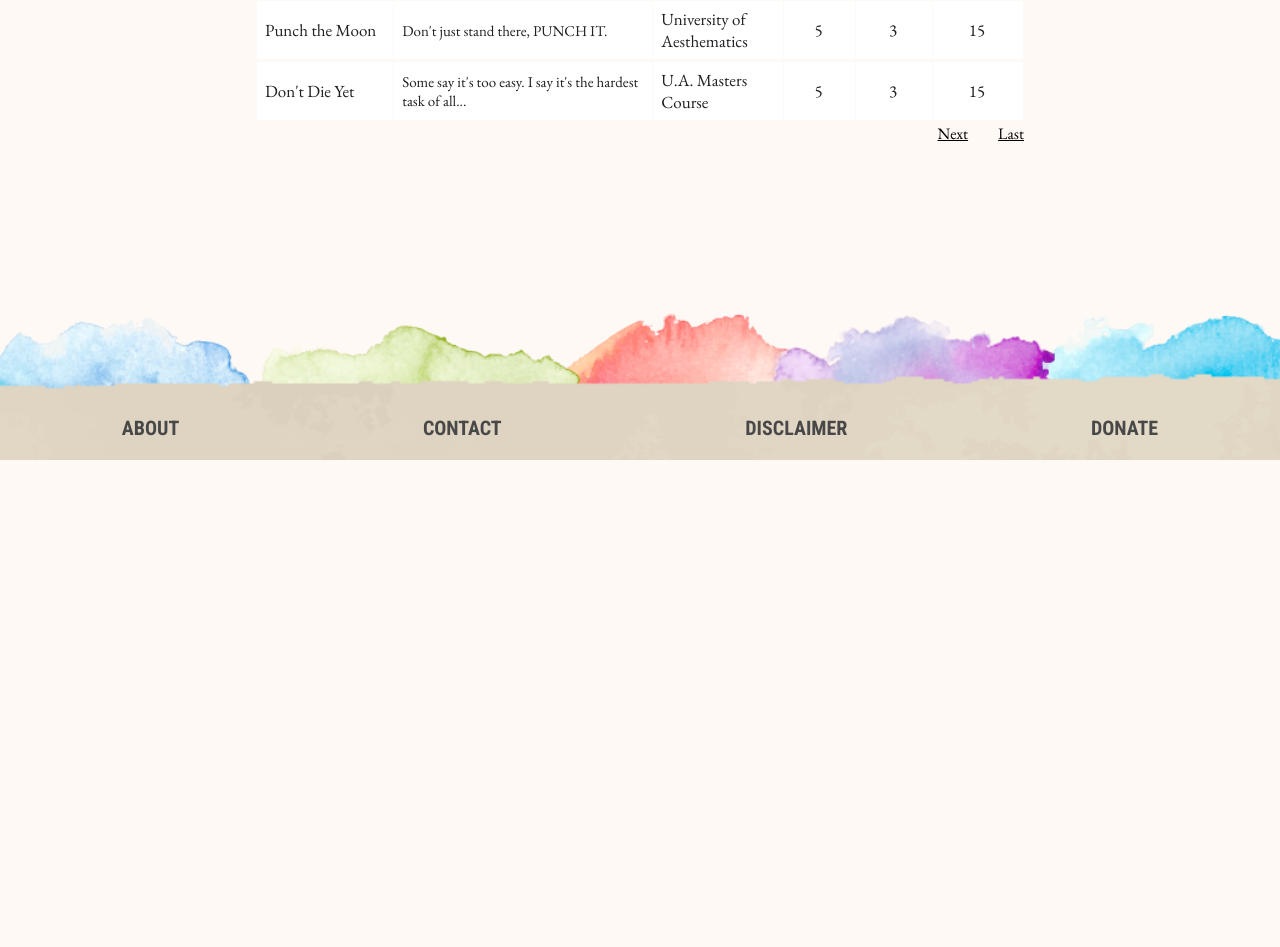
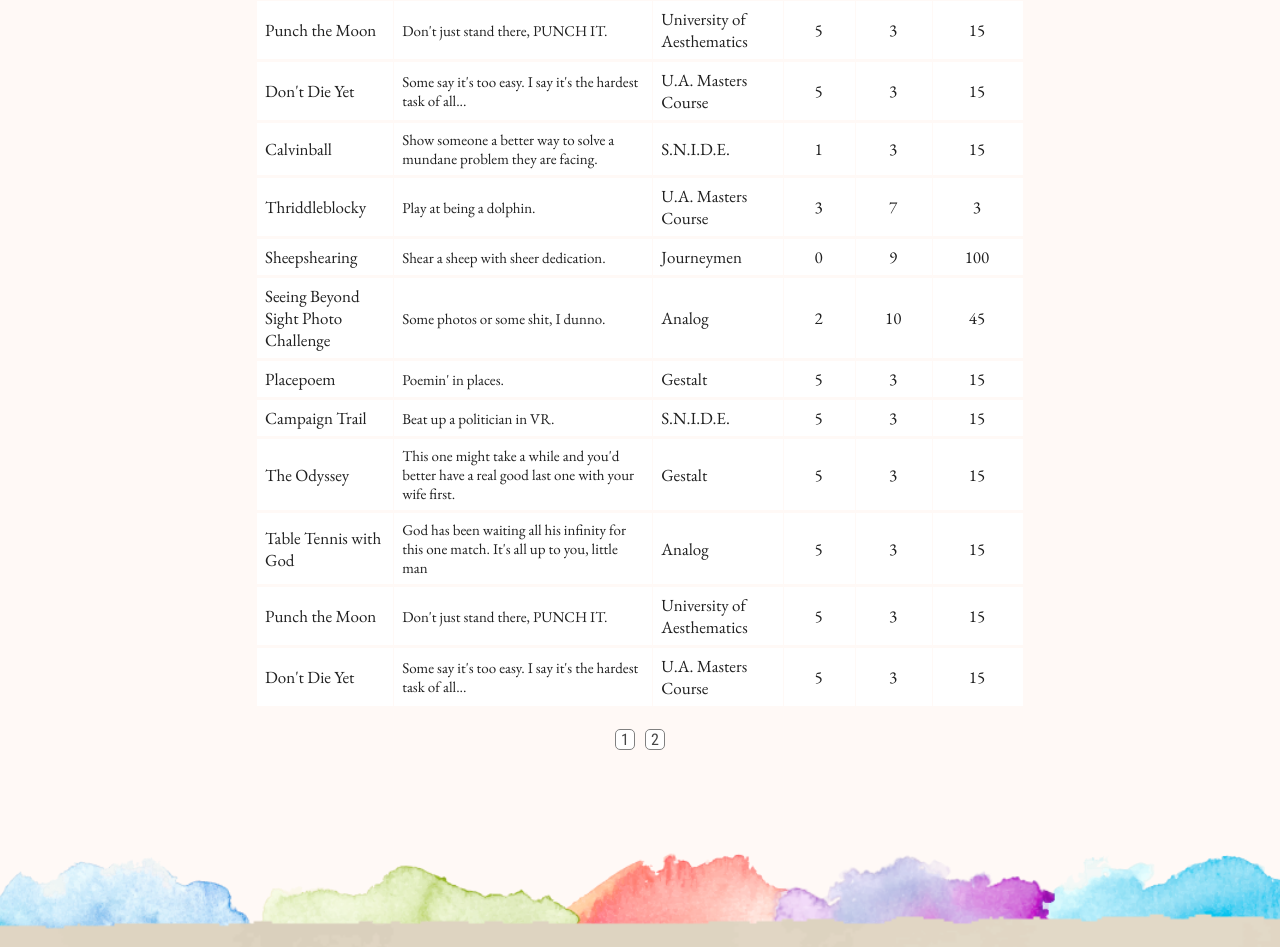
Before and after one commit to ktpeace/w0rld, a React (Create React App) app: page /#/tasks in a window 1280 px wide. Shown: the part 740-1687 px from the top of the page. Before the commit the page ends 1200 px from the top, so only its background shows below. Built offline with nearby package versions, Linux system fonts and the light colour scheme.

Commit message:
added clear all filters and pagination to Tasks page

```diff
--- a/src/App.css
+++ b/src/App.css
@@ -529,8 +529,16 @@ footer {
   padding: 7px 10px 7px 8px;
 }
 
+.tx-row:hover td {
+  background-color: rgb(252, 252, 252);
+}
+
 .tx-name-cell {
   text-align: left;
+}
+
+.tx-name-cell:hover {
+  font-weight: bold;
 }
 
 .tx-group {
@@ -564,20 +572,29 @@ footer {
 
 .tx-navlinks {
   display: flex;
-  justify-content: flex-end;
-  gap: 30px;
-  text-decoration: underline;
+  justify-content: center;
 }
 
-/* .tx-desc {
+.tx-footer {
   display: flex;
-  flex-direction: column;
-  border: 1px solid lightgrey;
-  margin: 10px;
-  margin-bottom: 10px;
-  padding: 10px 10px 0;
-  background-color: #fff;
-} */
+  gap: 10px;
+}
+
+.tx-footer-button {
+  margin-top: 20px;
+  width: 20px;
+  background-color: white;
+  border: 1px solid grey;
+  color: rgb(69, 69, 69);
+  border-radius: 5px;
+  font-family: "Roboto Condensed", sans-serif;
+}
+
+.tx-footer-button:hover {
+  cursor: pointer;
+  background-color: rgb(69, 69, 69);
+  color: white;
+}
 
 .tx-qualified {
   display: flex;
@@ -617,10 +634,6 @@ td {
   margin-bottom: 10px;
 }
 
-.tx-links > *:hover {
-  cursor: pointer;
-}
-
 .tx-view-mine {
   color: #5c2e7e;
 }
--- a/src/data/tasks-data.js
+++ b/src/data/tasks-data.js
@@ -103,4 +103,212 @@ export const tasks = [
       "Some say it's too easy. I say it's the hardest task of all...",
     completed: 15,
   },
+  {
+    id: 11,
+    name: "Calvinball",
+    group: "S.N.I.D.E.",
+    status: "Active",
+    level: 1,
+    points: 3,
+    description:
+      "Show someone a better way to solve a mundane problem they are facing.",
+    completed: 15,
+  },
+  {
+    id: 12,
+    name: "Thriddleblocky",
+    group: "U.A. Masters Course",
+    status: "Active",
+    level: 3,
+    points: 7,
+    description: "Play at being a dolphin.",
+    completed: 3,
+  },
+  {
+    id: 13,
+    name: "Sheepshearing",
+    group: "Journeymen",
+    status: "Active",
+    level: 0,
+    points: 9,
+    description: "Shear a sheep with sheer dedication.",
+    completed: 100,
+  },
+  {
+    id: 14,
+    name: "Seeing Beyond Sight Photo Challenge",
+    group: "Analog",
+    status: "Retired",
+    level: 2,
+    points: 10,
+    description: "Some photos or some shit, I dunno.",
+    completed: 45,
+  },
+  {
+    id: 15,
+    name: "Placepoem",
+    group: "Gestalt",
+    status: "Active",
+    level: 5,
+    points: 3,
+    description: "Poemin' in places.",
+    completed: 15,
+  },
+  {
+    id: 16,
+    name: "Campaign Trail",
+    group: "S.N.I.D.E.",
+    status: "Pretired",
+    level: 5,
+    points: 3,
+    description: "Beat up a politician in VR.",
+    completed: 15,
+  },
+  {
+    id: 17,
+    name: "The Odyssey",
+    group: "Gestalt",
+    status: "Active",
+    level: 5,
+    points: 3,
+    description:
+      "This one might take a while and you'd better have a real good last one with your wife first.",
+    completed: 15,
+  },
+  {
+    id: 18,
+    name: "Table Tennis with God",
+    group: "Analog",
+    status: "Retired",
+    level: 5,
+    points: 3,
+    description:
+      "God has been waiting all his infinity for this one match. It's all up to you, little man",
+    completed: 15,
+  },
+  {
+    id: 19,
+    name: "Punch the Moon",
+    group: "University of Aesthematics",
+    status: "Active",
+    level: 5,
+    points: 3,
+    description: "Don't just stand there, PUNCH IT.",
+    completed: 15,
+  },
+  {
+    id: 20,
+    name: "Don't Die Yet",
+    group: "U.A. Masters Course",
+    status: "Pretired",
+    level: 5,
+    points: 3,
+    description:
+      "Some say it's too easy. I say it's the hardest task of all...",
+    completed: 15,
+  },
+  {
+    id: 21,
+    name: "Don't Die Yet",
+    group: "U.A. Masters Course",
+    status: "Pretired",
+    level: 5,
+    points: 3,
+    description:
+      "Some say it's too easy. I say it's the hardest task of all...",
+    completed: 15,
+  },
+  {
+    id: 22,
+    name: "Thriddleblocky",
+    group: "U.A. Masters Course",
+    status: "Active",
+    level: 3,
+    points: 7,
+    description: "Play at being a dolphin.",
+    completed: 3,
+  },
+  {
+    id: 23,
+    name: "Sheepshearing",
+    group: "Journeymen",
+    status: "Active",
+    level: 0,
+    points: 9,
+    description: "Shear a sheep with sheer dedication.",
+    completed: 100,
+  },
+  {
+    id: 24,
+    name: "Seeing Beyond Sight Photo Challenge",
+    group: "Analog",
+    status: "Retired",
+    level: 2,
+    points: 10,
+    description: "Some photos or some shit, I dunno.",
+    completed: 45,
+  },
+  {
+    id: 25,
+    name: "Placepoem",
+    group: "Gestalt",
+    status: "Active",
+    level: 5,
+    points: 3,
+    description: "Poemin' in places.",
+    completed: 15,
+  },
+  {
+    id: 26,
+    name: "Campaign Trail",
+    group: "S.N.I.D.E.",
+    status: "Pretired",
+    level: 5,
+    points: 3,
+    description: "Beat up a politician in VR.",
+    completed: 15,
+  },
+  {
+    id: 27,
+    name: "The Odyssey",
+    group: "Gestalt",
+    status: "Active",
+    level: 5,
+    points: 3,
+    description:
+      "This one might take a while and you'd better have a real good last one with your wife first.",
+    completed: 15,
+  },
+  {
+    id: 28,
+    name: "Table Tennis with God",
+    group: "Analog",
+    status: "Retired",
+    level: 5,
+    points: 3,
+    description:
+      "God has been waiting all his infinity for this one match. It's all up to you, little man",
+    completed: 15,
+  },
+  {
+    id: 29,
+    name: "Punch the Moon",
+    group: "University of Aesthematics",
+    status: "Active",
+    level: 5,
+    points: 3,
+    description: "Don't just stand there, PUNCH IT.",
+    completed: 15,
+  },
+  {
+    id: 30,
+    name: "Don't Die Yet",
+    group: "U.A. Masters Course",
+    status: "Pretired",
+    level: 5,
+    points: 3,
+    description:
+      "Some say it's too easy. I say it's the hardest task of all...",
+    completed: 15,
+  },
 ];
--- a/src/pages/Tasks.js
+++ b/src/pages/Tasks.js
@@ -1,18 +1,15 @@
 // todo
-// on click on a column, sort table by that column ↑↓
+// fix how filters apply after pagination
+// make default sort by date
+// useState of logged in & level to check whether can sort by active/retired
 // selected filters with X's at top are on bg of ripped paper, maybe with typewriter-style font
-// useState of logged in & level to check whether can sort by active/retired
-// grey or color task on hover
-// make overflow be on 'next'
-// add a "clear all" for filters
 // colors beside groups to be round and look like gems in glass buttons (use images marbled/gem stuff not colors)
 
 import React, { useState, useEffect } from "react";
 import { Link } from "react-router-dom";
 import { tasks } from "../data/tasks-data";
-import { groups } from "../data/groups-data";
-import pixie from "../images/pixie-avatar.jpeg";
-import { type } from "@testing-library/user-event/dist/type";
+// import { groups } from "../data/groups-data";
+// import pixie from "../images/pixie-avatar.jpeg";
 
 const Tasks = () => {
   const [groupFilter, setGroupFilter] = useState([]);
@@ -20,12 +17,64 @@ const Tasks = () => {
   const [searchInput, setSearchInput] = useState("");
   const [sorter, setSorter] = useState(null);
   const [sortVal, setSortVal] = useState("");
-  // const [searchClicked, setSearchClicked] = useState(false);
+  const [tableRange, setTableRange] = useState([]);
 
-  const dummyDataMapper = tasks.map((task) => {
+  // PAGINATION
+  const calculateRange = (data, rowsPerPage) => {
+    const range = [];
+    const num = Math.ceil(data.length / rowsPerPage);
+    for (let i = 1; i <= num; i++) {
+      range.push(i);
+    }
+    return range;
+  };
+
+  const sliceData = (data, page, rowsPerPage) => {
+    return data.slice((page - 1) * rowsPerPage, page * rowsPerPage);
+  };
+
+  const useTable = (data, page, rowsPerPage) => {
+    const [slice, setSlice] = useState([]);
+
+    useEffect(() => {
+      const range = calculateRange(data, rowsPerPage);
+      setTableRange([...range]);
+      const slice = sliceData(data, page, rowsPerPage);
+      setSlice([...slice]);
+    }, [data, setTableRange, page, setSlice]);
+
+    return { slice, range: tableRange };
+  };
+
+  const [page, setPage] = useState(1);
+  const { slice } = useTable(tasks, page, 20);
+
+  const TableFooter = ({ range, setPage, page, slice }) => {
+    useEffect(() => {
+      if (slice.length < 1 && page !== 1) {
+        setPage(page - 1);
+      }
+    }, [slice, page, setPage]);
+    return (
+      <div className="tx-footer">
+        {range.map((el, index) => (
+          <button
+            key={index}
+            className="tx-footer-button"
+            onClick={() => setPage(el)}
+          >
+            {el}
+          </button>
+        ))}
+      </div>
+    );
+  };
+
+  // RAW TABLE MAPPING (PRE-FILTERING/SEARCHING)
+  const dummyDataMapper = slice.map((task) => {
     return (
       <tr
-        key={task.name}
+        key={task.id}
         status={task.status}
         name={task.name}
         description={task.description}
@@ -33,9 +82,10 @@ const Tasks = () => {
         level={task.level}
         points={task.points}
         completed={task.completed}
+        className="tx-row"
       >
         <td className="tx-name-cell">
-          <Link className="tx-name" to="/tasks/1">
+          <Link className="tx-name" to={`/tasks/${task.id}`}>
             {task.name}
           </Link>
         </td>
@@ -48,6 +98,7 @@ const Tasks = () => {
     );
   });
 
+  // FILTERING
   const groupFilterHandler = (e) => {
     const name = e.currentTarget.innerText;
     if (groupFilter.includes(name)) {
@@ -72,14 +123,6 @@ const Tasks = () => {
       </span>
     );
   });
-
-  // useEffect(() => {
-
-  // }, [groupFilter]);
-
-  // useEffect(() => {
-  //   setSearchClicked(false);
-  // }, [searchInput]);
 
   const statusFilterHandler = (e) => {
     const status = e.currentTarget.innerText;
@@ -107,6 +150,12 @@ const Tasks = () => {
     }
   });
 
+  const clearAllFilters = () => {
+    setGroupFilter([]);
+    setStatusFilter([]);
+  };
+
+  // SEARCHING
   const searchHandler = masterFilter.filter((item) => {
     return Object.values(item.props)
       .join("")
@@ -114,6 +163,7 @@ const Tasks = () => {
       .includes(searchInput.toLowerCase());
   });
 
+  // SORTING (SETTING ARROWS)
   const sortHandler = (e) => {
     const text = e.currentTarget.innerText;
     const arrow = text[text.length - 1];
@@ -123,30 +173,29 @@ const Tasks = () => {
     for (let i = 0; i < allArrows.length; i++) {
       allArrows[i].innerText = "↕";
     }
-    // allArrows.forEach((span) => (span.innerText = "↕"));
     if (arrow === "↕") {
+      // sort data descending by header
       setSorter("↓");
       setSortVal(header.toLowerCase());
       e.currentTarget.innerHTML = `${header} <span title="sort" class="arrow">↓</span>`;
-      // sort data descending by header
     } else if (arrow === "↓") {
+      // sort data ascending by header
       setSorter("↑");
       setSortVal(header.toLowerCase());
       e.currentTarget.innerHTML = `${header} <span title="sort" class="arrow">↑</span>`;
-      // sort data ascending by header
     } else if (arrow === "↑") {
+      // remove sort
       setSorter(null);
       setSortVal("");
       e.currentTarget.innerHTML = `${header} <span title="sort" class="arrow">↕</span>`;
-      // remove sort
     }
   };
 
+  // SORTING
   let tableData;
 
   if (searchInput.length === 0) {
     if (sorter) {
-      console.log(masterFilter[0].props);
       const isNum =
         sortVal === "level" || sortVal === "points" || sortVal === "completed";
       if (sorter === "↓") {
@@ -380,6 +429,13 @@ const Tasks = () => {
             <div className="filter-scraps">
               {filterItems}
               {filterStatusItems}
+              {groupFilter.length ? (
+                <span className="filter-scrap" onClick={clearAllFilters}>
+                  CLEAR ALL
+                </span>
+              ) : (
+                <span></span>
+              )}
             </div>
           </div>
           <div className="tx-search">
@@ -453,8 +509,12 @@ const Tasks = () => {
           <tbody>{tableData}</tbody>
         </table>
         <div className="tx-navlinks">
-          <Link>Next</Link>
-          <Link>Last</Link>
+          <TableFooter
+            range={tableRange}
+            slice={slice}
+            setPage={setPage}
+            page={page}
+          ></TableFooter>
         </div>
       </div>
     </main>
```
